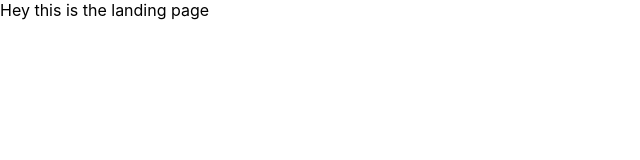
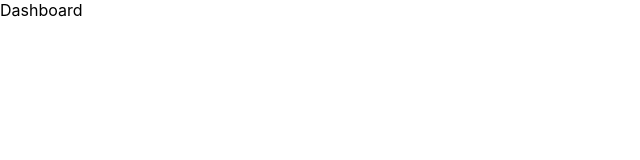
Before and after one commit to BuntyBru/listbook, a React (Create React App) app: page /profile in a window 1280 px wide. Shown: the top 160 px of the page, without its empty margins (0-640 px from the left). Built offline with nearby package versions, Linux system fonts and the light colour scheme; sample sign-in values are in the browser's storage.

Commit message:
added redirect and auth guard for routing

```diff
--- a/src/App.js
+++ b/src/App.js
@@ -1,11 +1,20 @@
 import "./App.css";
+
+import LandingPage from "./components/LandingPage";
+import Dashboard from "./components/Dashboard";
 import Login from "./components/Login/Login";
-import LandingPage from "./components/LandingPage";
+import ProtectedRoute from "./utils/ProtectedRoute";
+import { Switch, Route } from "react-router-dom";
 
 function App() {
   return (
     <div className="App">
-      <LandingPage />
+      <Switch>
+        <Route exact path="/login" component={Login} />
+        <Route exact path="/" component={LandingPage} />
+        <ProtectedRoute exact path="/profile" component={Dashboard} />
+        <Route path="*" component={() => "404 Not found"} />
+      </Switch>
     </div>
   );
 }
--- /dev/null
+++ b/src/components/Dashboard.js
@@ -0,0 +1,7 @@
+import React from "react";
+
+function Dashboard() {
+  return <div>Dashboard</div>;
+}
+
+export default Dashboard;
--- a/src/components/LandingPage.js
+++ b/src/components/LandingPage.js
@@ -1,7 +1,15 @@
 import React from "react";
+import { Link } from "react-router-dom";
 
 function LandingPage() {
-  return <div>Hey this is the landing page</div>;
+  return (
+    <div>
+      Hey this is the landing page
+      <Link to="/login">
+        <button>Login Page</button>
+      </Link>
+    </div>
+  );
 }
 
 export default LandingPage;
--- a/src/components/Login/Login.js
+++ b/src/components/Login/Login.js
@@ -4,9 +4,10 @@ import { Formik, Form, ErrorMessage } from "formik";
 import { ErrorMessageTwo, Input } from "../../styled-comps/Wrapper";
 import { AuthenticationContext } from "../../Context/AuthenticationContext";
 
-const Login = () => {
+const Login = (props) => {
   const { login } = useContext(AuthenticationContext);
   const [error, setError] = useState("");
+  console.log("hey", props.location.redirectRoute);
 
   return (
     <div className="login">
@@ -38,8 +39,13 @@ const Login = () => {
             console.log(JSON.stringify(values, null, 2));
             login(values.email, values.password)
               .then((data) => {
-                console.log(data);
                 setError("");
+                console.log(props);
+                props.history.push(
+                  props.location.redirectRoute
+                    ? props.location.redirectRoute.old.pathname
+                    : "/"
+                );
               })
               .catch((e) => {
                 console.log("Error", e);
--- a/src/index.js
+++ b/src/index.js
@@ -4,11 +4,14 @@ import "./index.css";
 import App from "./App";
 import reportWebVitals from "./reportWebVitals";
 import { AuthenticationContextProvider } from "./Context/AuthenticationContext";
+import { BrowserRouter } from "react-router-dom";
 
 ReactDOM.render(
   <React.StrictMode>
     <AuthenticationContextProvider>
-      <App />
+      <BrowserRouter>
+        <App />
+      </BrowserRouter>
     </AuthenticationContextProvider>
   </React.StrictMode>,
   document.getElementById("root")
--- /dev/null
+++ b/src/utils/ProtectedRoute.js
@@ -0,0 +1,29 @@
+import React, { useContext } from "react";
+import { Route, Redirect } from "react-router-dom";
+import { AuthenticationContext } from "../Context/AuthenticationContext";
+
+const ProtectedRoute = ({ component: Component, auth, ...rest }) => {
+  const { user } = useContext(AuthenticationContext);
+  console.log("user", user);
+  return (
+    <Route
+      {...rest}
+      render={(props) =>
+        user != null ? (
+          <Component {...props} />
+        ) : (
+          <Redirect
+            to={{
+              pathname: "/login",
+              redirectRoute: {
+                old: props.location,
+              },
+            }}
+          />
+        )
+      }
+    />
+  );
+};
+
+export default ProtectedRoute;
```
Also changed, not shown: 1 other file (tests, documents, lock files or other folders).
